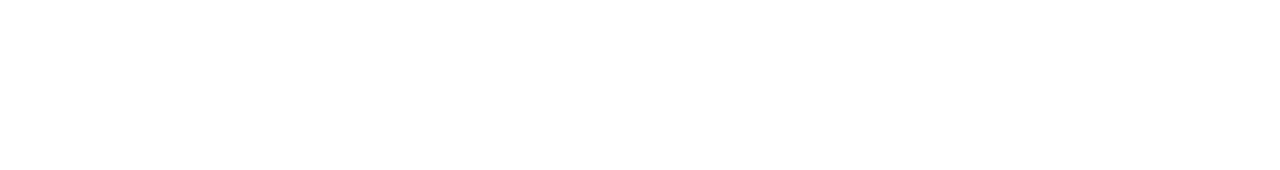
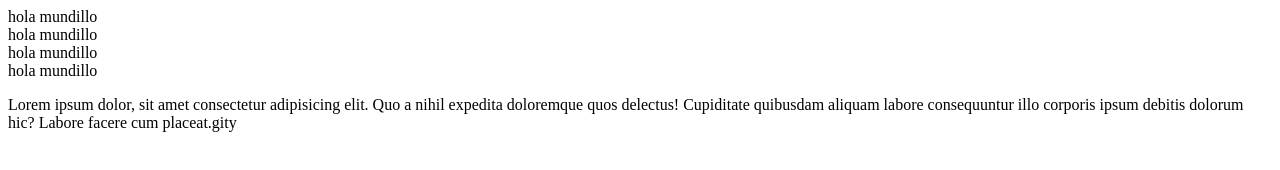
Before and after one commit to saliansgg55/pruebagit, a plain HTML site: page index.html in a window 1280 px wide. Drawn offline with Linux system fonts and the light colour scheme.

Commit message:
cree rama flexbos

```diff
--- a/index.html
+++ b/index.html
@@ -8,5 +8,14 @@
 </head>
 <body>
 
+    <section>
+        <!-- Aca futuras animaciones -->
+        <div>hola mundillo</div>
+        <div>hola mundillo</div>
+        <div>hola mundillo</div>
+        <div>hola mundillo</div>
+    </section>
+
+    <p>Lorem ipsum dolor, sit amet consectetur adipisicing elit. Quo a nihil expedita doloremque quos delectus! Cupiditate quibusdam aliquam labore consequuntur illo corporis ipsum debitis dolorum hic? Labore facere cum placeat.gity </p>
 </body>
 </html>
```
